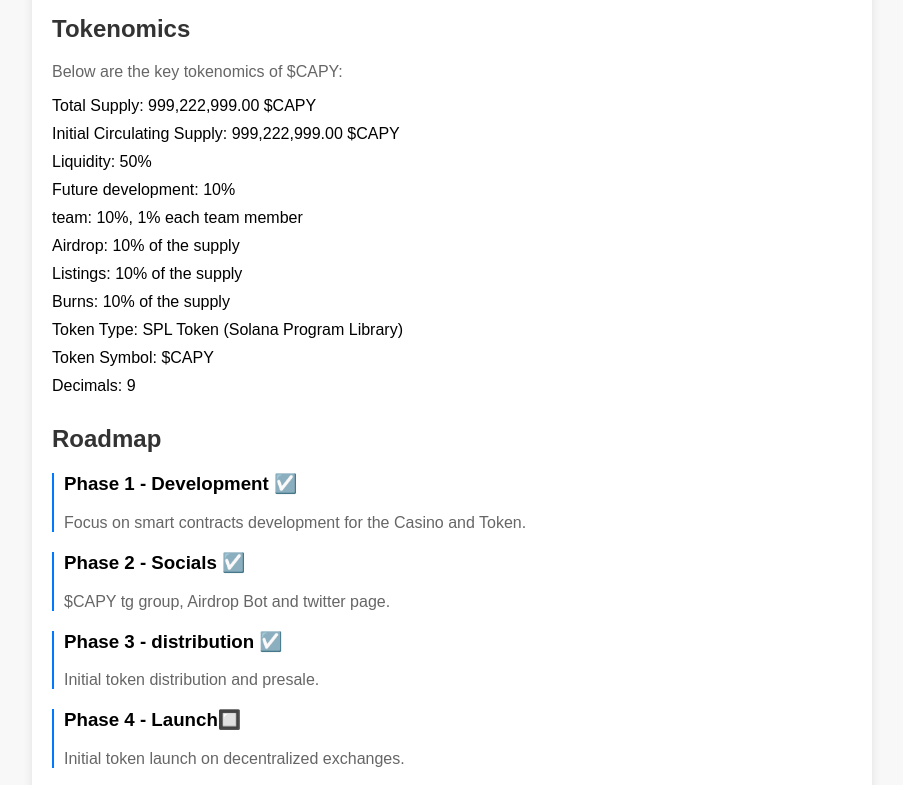
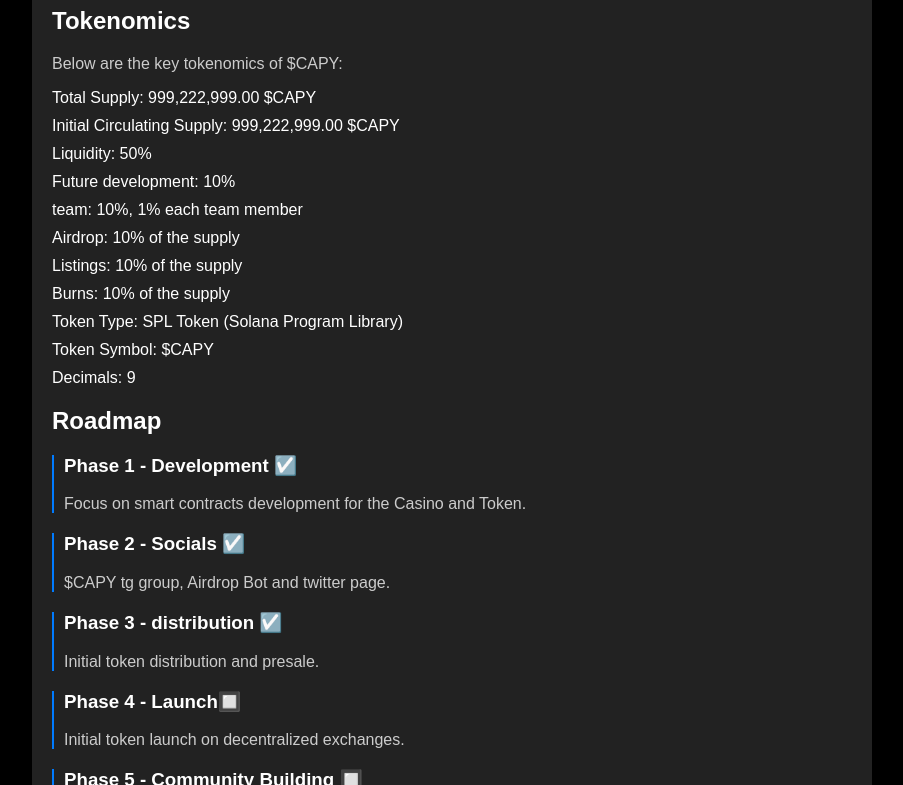
Before and after one commit to WebTemplatesfam/Road, a plain HTML site: page index.html in a window 1280 px wide. Shown: the part 113-898 px from the top of the page, without its empty margins (188-1091 px from the left). Drawn offline with Linux system fonts and the light colour scheme.

Commit message:
Update index.html

```diff
--- a/index.html
+++ b/index.html
@@ -9,24 +9,22 @@
             font-family: Arial, sans-serif;
             margin: 0;
             padding: 0;
-            background-color: #f8f8f8;
+            background-color: #000;
+            color: #fff;
         }
         .container {
             max-width: 800px;
             margin: 20px auto;
             padding: 20px;
-            background-color: #fff;
+            background-color: #222;
             border-radius: 8px;
             box-shadow: 0 0 10px rgba(0,0,0,0.1);
         }
-        h1, h2 {
-            color: #333;
-        }
-        h2 {
-            margin-top: 30px;
+        h1, h2, h3 {
+            color: #fff;
         }
         p {
-            color: #666;
+            color: #ccc;
         }
         ul {
             list-style-type: none;
```
